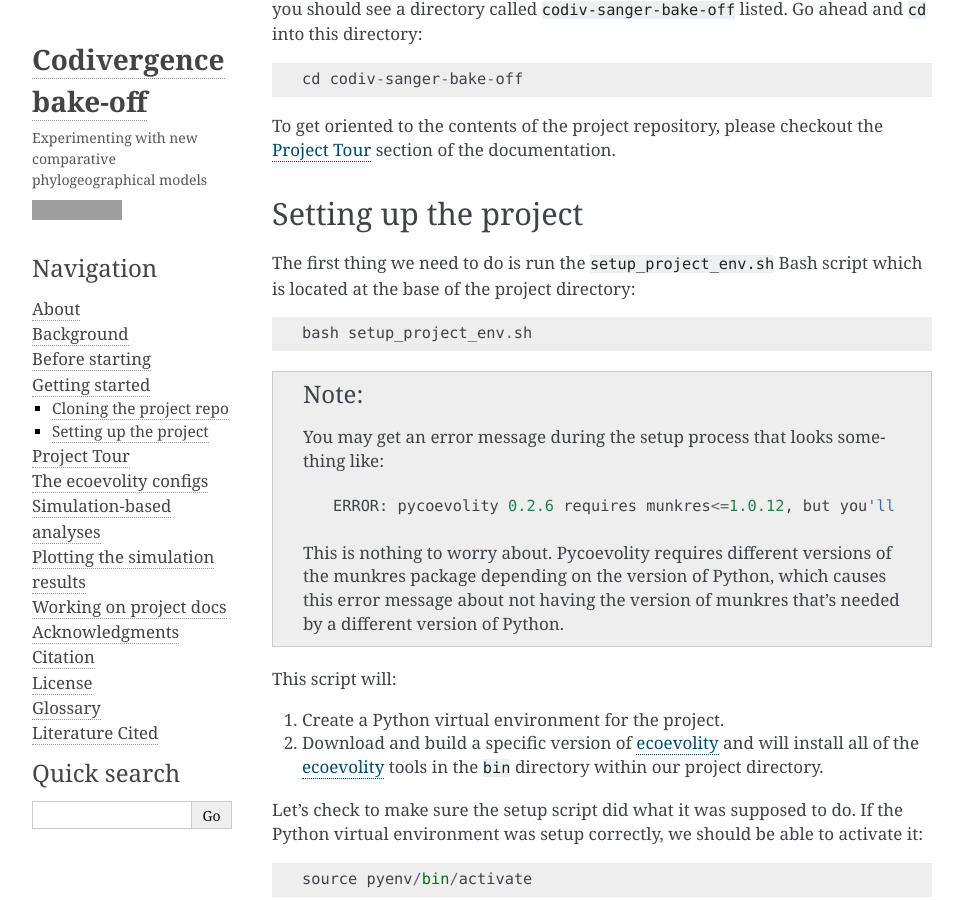
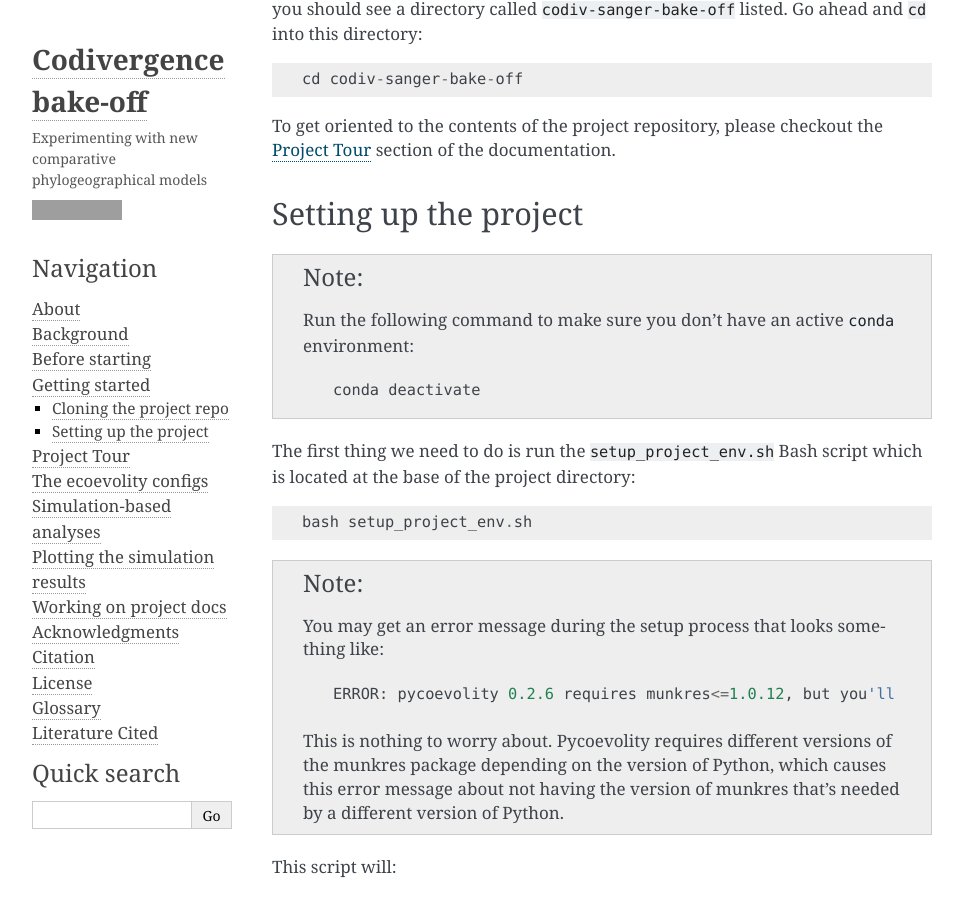
Before and after one commit to phyletica/codiv-sanger-bake-off, a Sphinx documentation site: the page built from docs-source/source/getting-started.rst, in a window 1280 px wide and 900 px high, scrolled down 749 px. Shown: the whole window, without its empty margins (148-1111 px from the left). Built offline with Sphinx 7.4.7, drawn with Linux system fonts in a browser that asks for light colours; formulas are drawn with MathJax 3; grey boxes are pictures that could not be loaded.

Commit message:
Working on documentation.
Adding note to deactivate conda before setting up the project.

```diff
--- a/docs-source/source/getting-started.rst
+++ b/docs-source/source/getting-started.rst
@@ -49,6 +49,11 @@ To get oriented to the contents of the project repository, please checkout the
 
 Setting up the project
 ======================
+
+.. note:: Run the following command to make sure you don't have an active
+    ``conda`` environment::
+
+        conda deactivate
 
 The first thing we need to do is run the ``setup_project_env.sh`` Bash script
 which is located at the base of the project directory::
```
